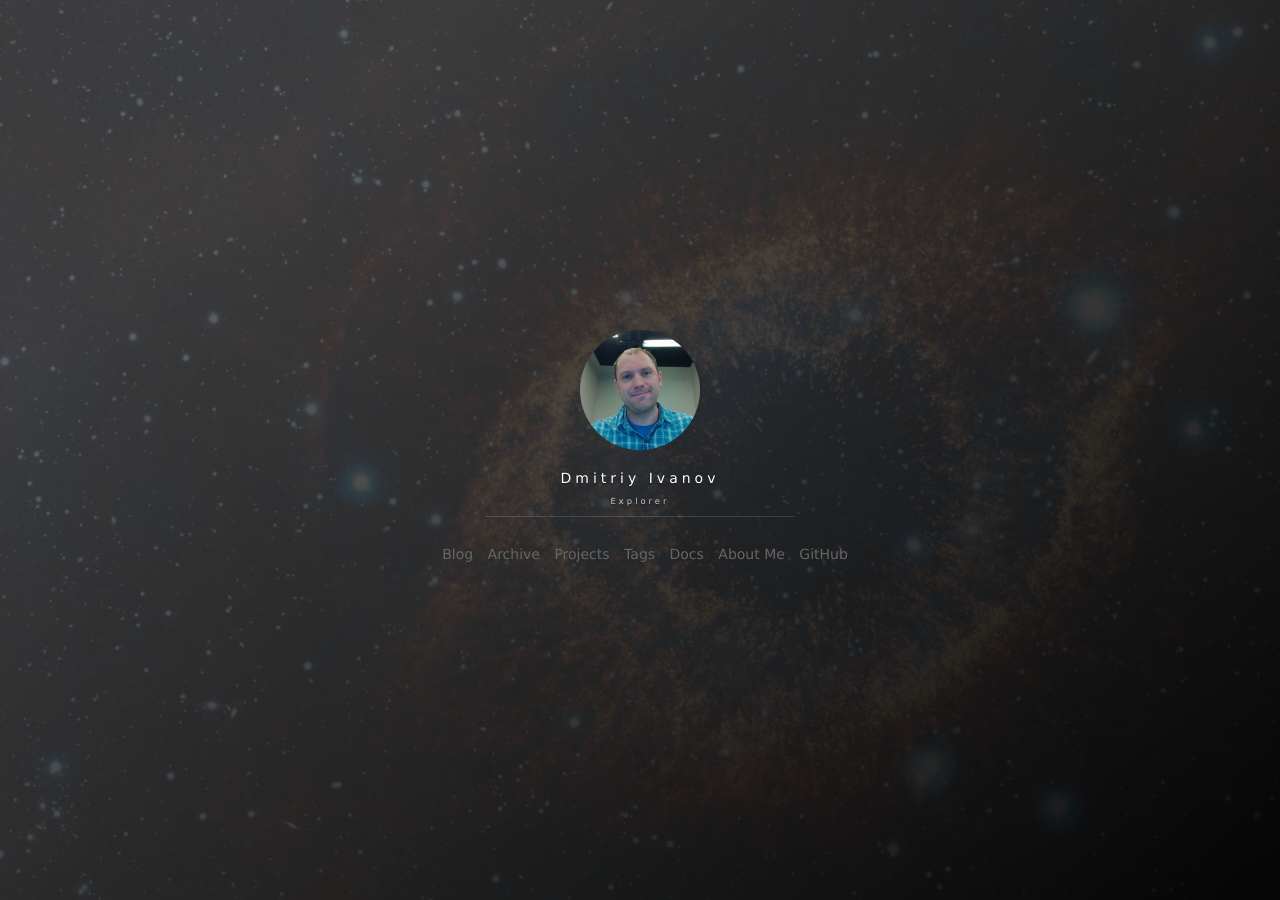
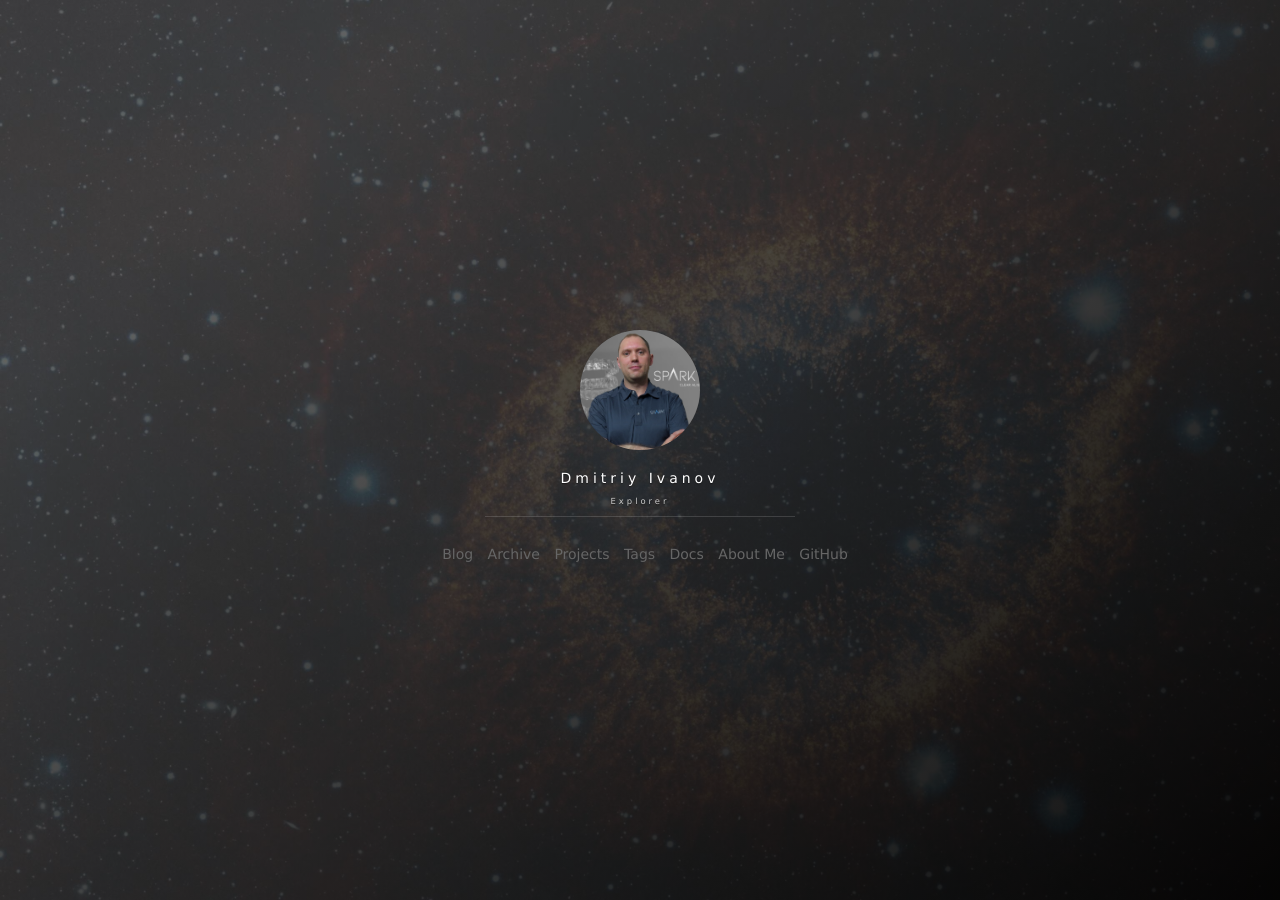
Before and after one commit to d-k-ivanov/d-k-ivanov.github.io, a Jekyll site: the page built from index.html, in a window 1280 px wide. Built offline with Jekyll 4.4.1, drawn with Linux system fonts in a browser that asks for light colours; nearby versions of some CDN libraries; the list of posts is cut into pages by our own code; comment, search, counter and statistics services are not loaded.

Commit message:
Post 2019-11-27-15:57:27

```diff
--- a/_includes/side-panel.html
+++ b/_includes/side-panel.html
@@ -6,7 +6,7 @@
         <!-- Avatar effect-start -->
         <div class="ih-item circle effect right_to_left">
             <a href="/about" title="About me" class="blog-button">
-                <div class="img"><img src="/images/avatar.jpg" alt="img"></div>
+                <div class="img"><img src="/images/avatar.png" alt="img"></div>
                 <div class="info">
                     <div class="info-back">
                         <h2>
```
Also changed, not shown: images/avatar-old2.jpg (renamed from images/avatar.jpg), images/avatar.png (added).
